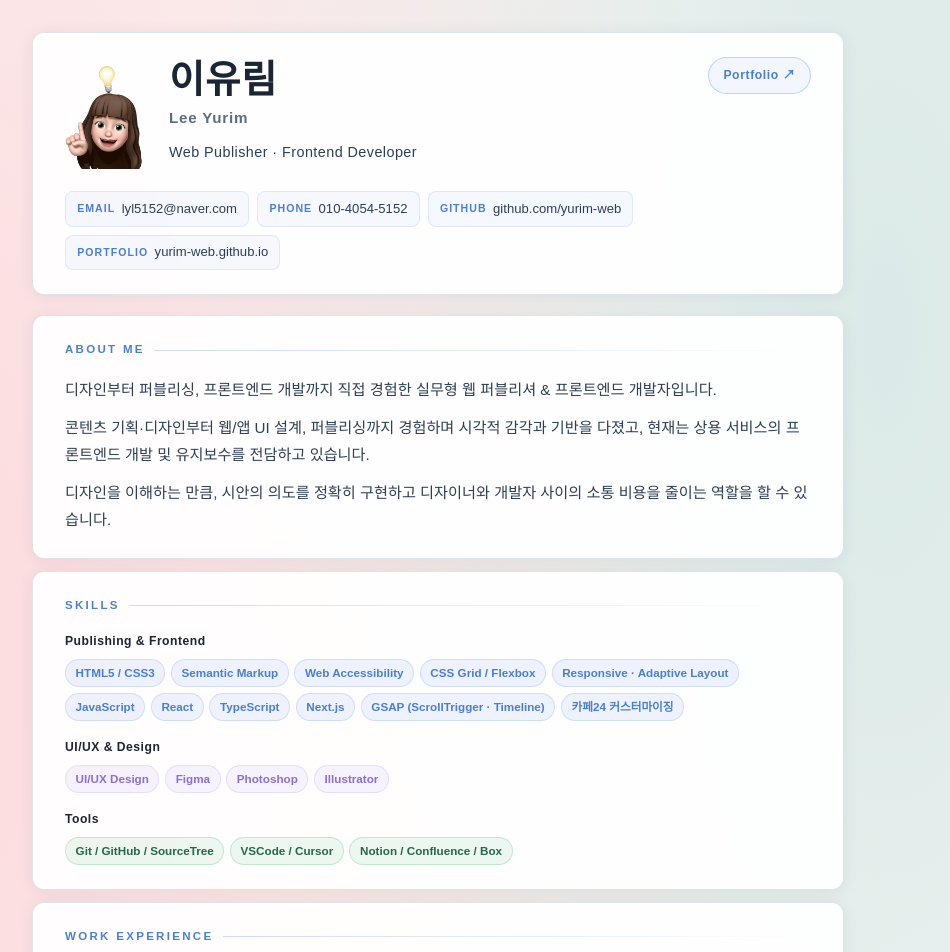
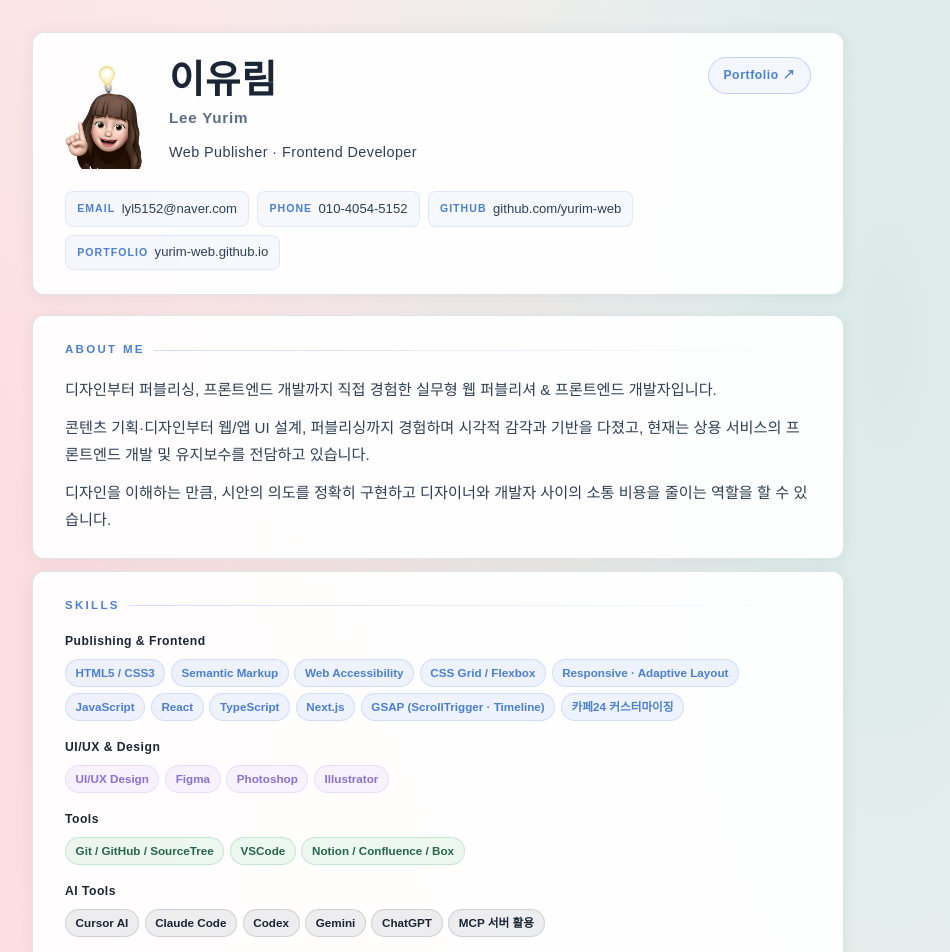
Before and after one commit to yurim-web/resume, a React (Vite) app: page / in a window 1280 px wide. Shown: the top 952 px of the page, without its empty margins (202-1152 px from the left). Built offline with nearby package versions, Linux system fonts and the light colour scheme; a web font is replaced by a local one.

Commit message:
feat: Skills에 AI Tools 그룹 추가
- Cursor AI, Claude Code, Codex, Gemini, ChatGPT, MCP 서버 활용
- Tools에서 Cursor를 AI Tools로 이동

```diff
--- a/src/components/Skills.jsx
+++ b/src/components/Skills.jsx
@@ -23,12 +23,17 @@ const skillGroups = [
   {
     label: 'Tools',
     color: 'green',
-    skills: ['Git / GitHub / SourceTree', 'VSCode / Cursor', 'Notion / Confluence / Box'],
+    skills: ['Git / GitHub / SourceTree', 'VSCode', 'Notion / Confluence / Box'],
+  },
+  {
+    label: 'AI Tools',
+    color: 'navy',
+    skills: ['Cursor AI', 'Claude Code', 'Codex', 'Gemini', 'ChatGPT', 'MCP 서버 활용'],
   },
 ]
 
 /* color 값 → CSS 클래스명 매핑 */
-const colorMap = { blue: '', purple: 'tag-purple', green: 'tag-green' }
+const colorMap = { blue: '', purple: 'tag-purple', green: 'tag-green', navy: 'tag-navy' }
 
 export default function Skills() {
   return (
```
